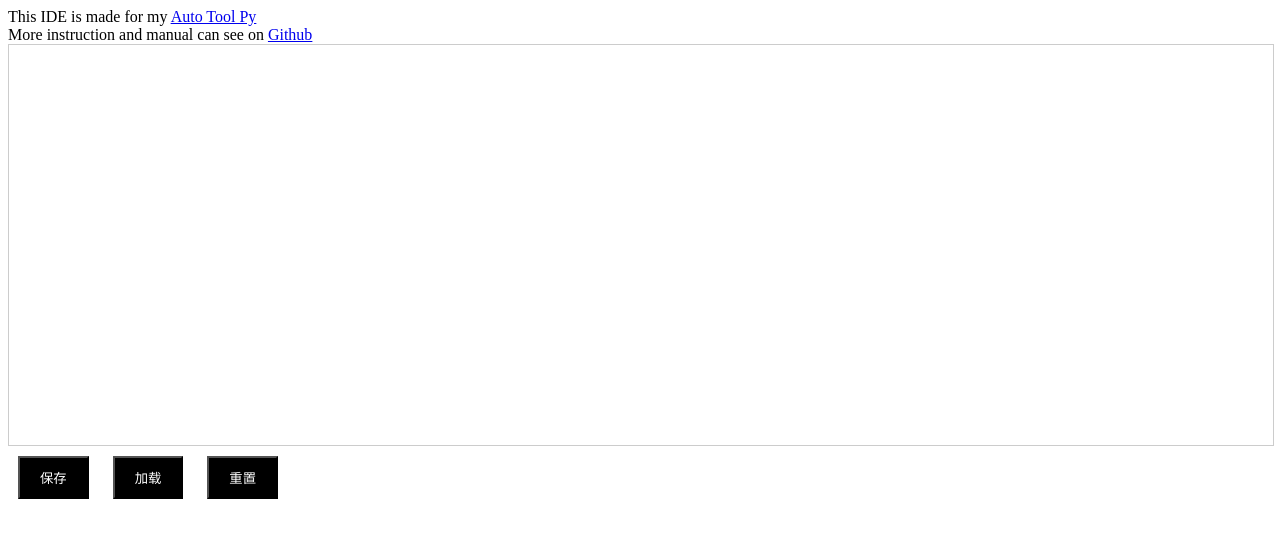
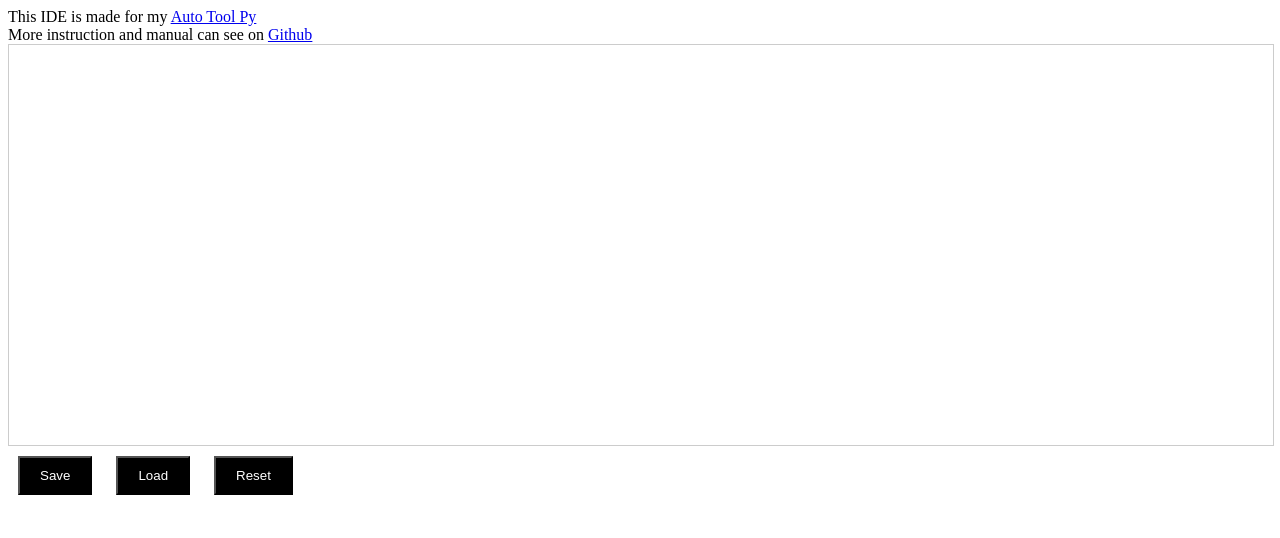
Before and after one commit to JingShing/HTML_IDE, a plain HTML site: page simple_ide/editor.html in a window 1280 px wide. Drawn offline with Linux system fonts and the light colour scheme.

Commit message:
Update editor.html

```diff
--- a/simple_ide/editor.html
+++ b/simple_ide/editor.html
@@ -21,10 +21,9 @@
             position: absolute;
             top: 0;
             left: 0;
-            height: 200px;
-            width: 80%;
-            max-width: 400px;
-            font-size: 14px;
+            width: 100%;
+            height: 400px;
+            font-size: 15px;
             white-space: pre;
             overflow: auto;
             pointer-events: none;
@@ -35,22 +34,21 @@
             position: absolute;
             top: 0;
             left: 0;
-            height: 200px;
-            width: 80%;
-            max-width: 400px;
+            width: 100%;
+            height: 400px;
             border: none;
             outline: none;
             resize: none;
             font-family: monospace;
-            font-size: 14px;
+            font-size: 15px;
             overflow: auto;
             padding: 5px;
-            /* white-space: pre-wrap; */
+            font-weight: lighter;
         }
 
         .keyword {
             color: blue;
-            font-weight: bold;
+            font-weight: 900;
         }
 
         .operator {
@@ -71,9 +69,9 @@
         <div id="inputLayer" class="input-layer" contenteditable="true" placeholder="在此輸入代碼"></div>
         <div id="renderLayer" class="render-layer"></div>
     </div>
-    <button onclick="saveCode()">保存</button>
-    <button onclick="loadCode()">加载</button>
-    <button onclick="clearCode()">重置</button>
+    <button onclick="saveCode()">Save</button>
+    <button onclick="loadCode()">Load</button>
+    <button onclick="clearCode()">Reset</button>
 </body>
 </html>
 
@@ -91,8 +89,8 @@ const renderLayer = document.getElementById('renderLayer');
 const inputLayer = document.getElementById('inputLayer');
 
 inputLayer.addEventListener('input', () => {
-    const code = inputLayer.innerHTML.replaceAll('</div>', '').replaceAll('<div>', '\n');
-    console.log(code)
+    const code = inputLayer.innerHTML.replaceAll('</div>', '').replaceAll('<br>', '').replaceAll('<div>', '\n').replace('&nbsp;', '');
+    console.log(code);
     const highlightedCode = highlightSyntax(code, config.syntax);
     renderLayer.innerHTML = highlightedCode;
 });
@@ -110,7 +108,7 @@ inputLayer.addEventListener('keydown', (event) => {
 });
 
 function saveCode() {
-    const code = inputLayer.textContent;
+    const code = inputLayer.innerHTML.replaceAll('</div>', '').replaceAll('<br>', '').replaceAll('<div>', '\n').replace('&nbsp;', '');
     const blob = new Blob([code], { type: 'text/plain' });
     const url = URL.createObjectURL(blob);
     const link = document.createElement('a');
@@ -128,8 +126,9 @@ function loadCode() {
         const reader = new FileReader();
         reader.onload = (event) => {
             const fileContent = event.target.result;
-            inputLayer.textContent = fileContent;
-            renderLayer.innerHTML = highlightSyntax(fileContent, config.syntax);
+            inputLayer.innerHTML = fileContent.replaceAll("\n", '</div><div>').replaceAll("\r","");
+            const highlightedCode = highlightSyntax(inputLayer.innerHTML, config.syntax);
+            renderLayer.innerHTML = highlightedCode;
         };
         reader.readAsText(file);
     });
```
